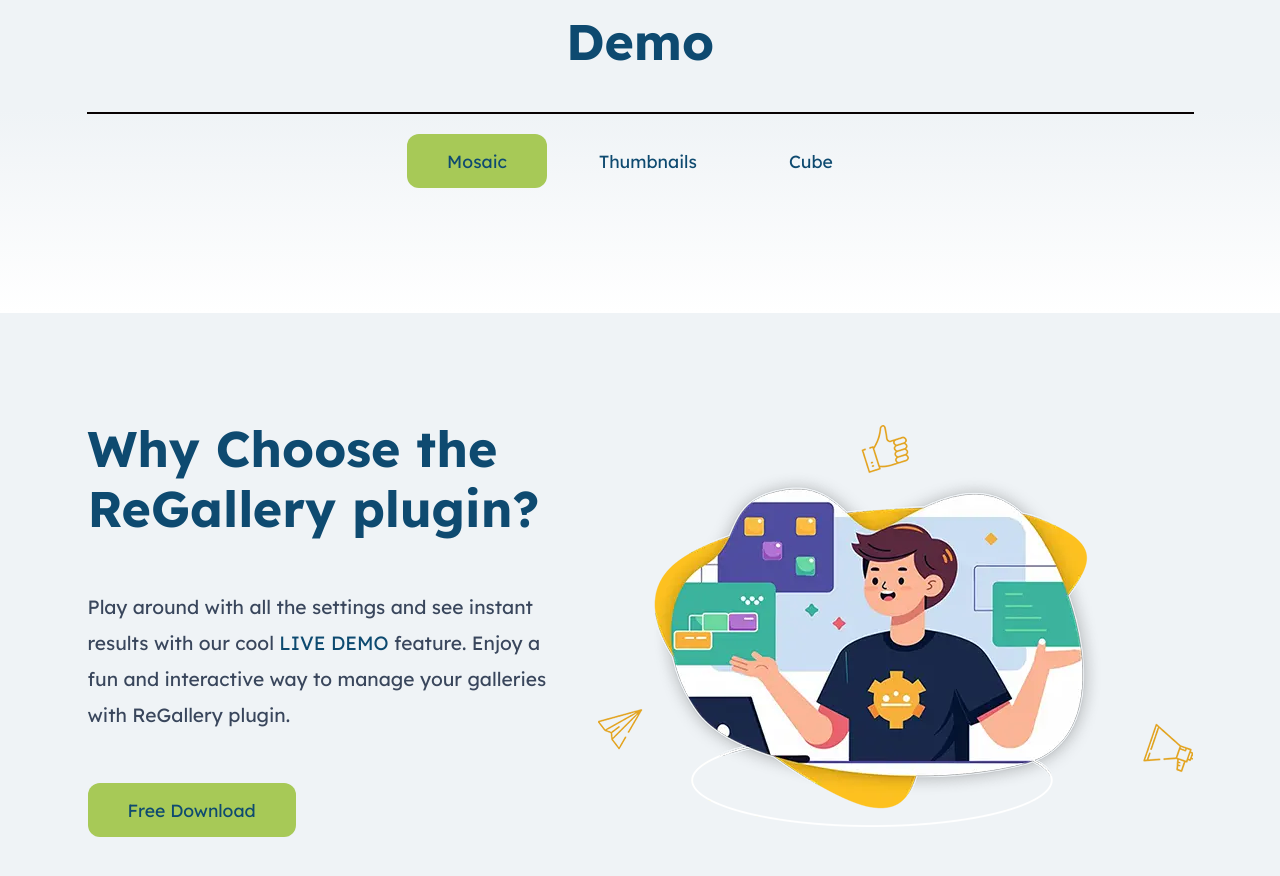
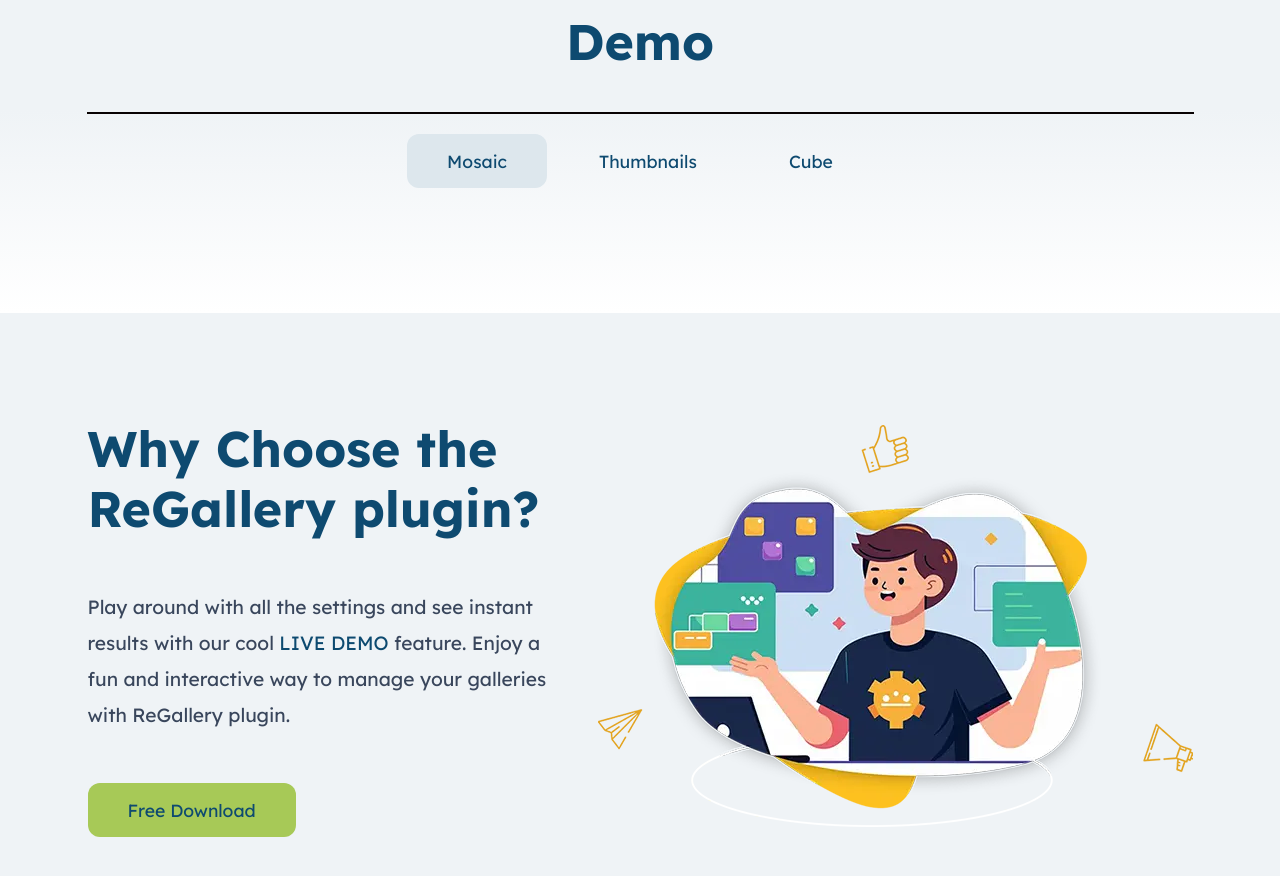
Before and after one commit to GrigorHarutyunian/regallery, a React (Vite) app: page / in a window 1280 px wide. Shown: the part 1680-2556 px from the top of the page. Built offline with nearby package versions, Linux system fonts and the light colour scheme.

Commit message:
new collor demo btn

```diff
--- a/src/components/demo/Demo.css
+++ b/src/components/demo/Demo.css
@@ -37,5 +37,9 @@
 }
 
 .btn_demo {
+  background-color: #dde7ed;
+}
+
+.btn_demo_selected {
   background-color: #a7c95700;
 }
--- a/src/components/demo/Demo.tsx
+++ b/src/components/demo/Demo.tsx
@@ -25,8 +25,8 @@ const Demo: React.FC = () => {
               return (
                 <div
                   key={index}
-                  className={`download-btn ${
-                    selectedButton === index ? "" : "btn_demo"
+                  className={`download-btn btn_demo ${
+                    selectedButton === index ? "" : "btn_demo_selected"
                   }`}
                   onClick={() => handleClick(index)}
                 >
```
